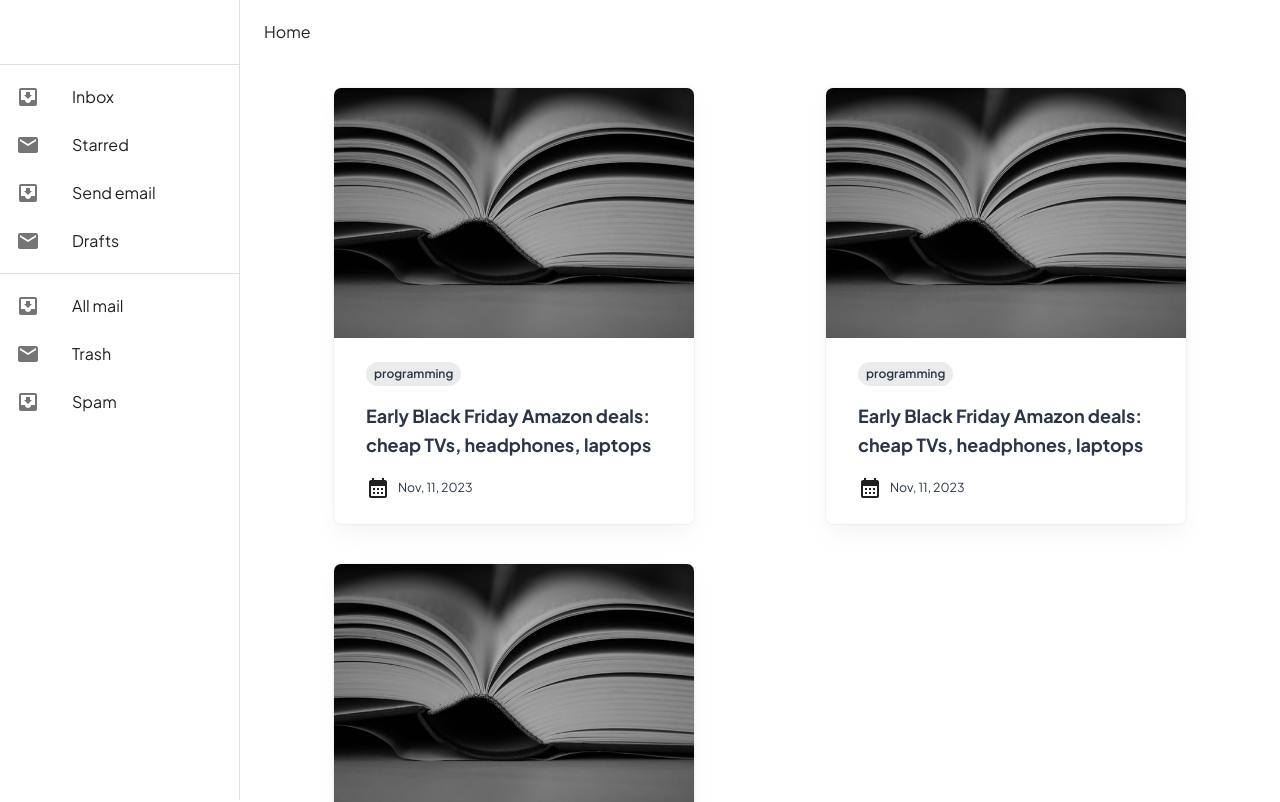
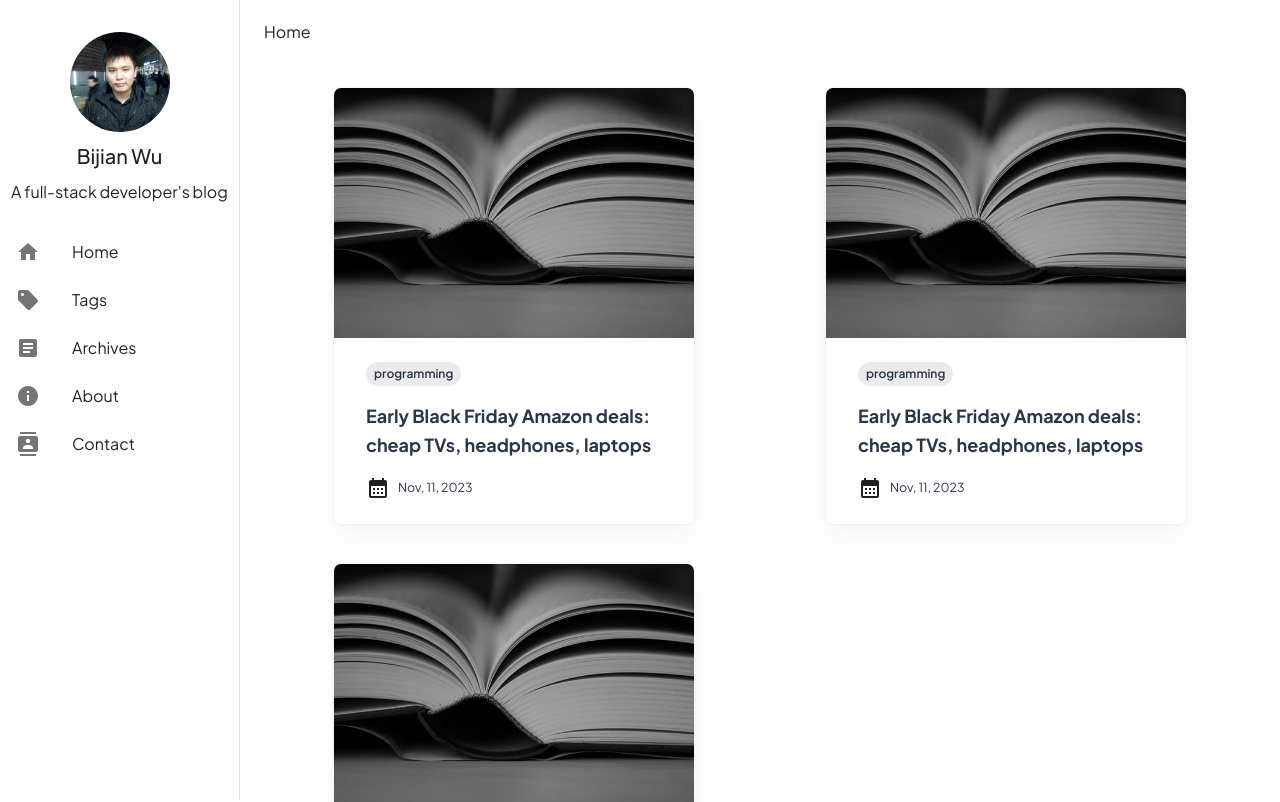
Before and after one commit to BijianWu/blog, a React (Create React App) app: page / in a window 1280 px wide. Shown: the top 802 px of the page. Built offline with nearby package versions, Linux system fonts and the light colour scheme.

Commit message:
chore: main nav bar update

```diff
--- a/src/components/Layout.jsx
+++ b/src/components/Layout.jsx
@@ -1,10 +1,15 @@
-import { AppBar, Box, Breadcrumbs, Container, CssBaseline, Divider, Drawer, IconButton, List, ListItem, ListItemButton, ListItemIcon, ListItemText, Toolbar, Typography } from "@mui/material";
+import { AppBar, Avatar, Box, Breadcrumbs, Container, CssBaseline, Divider, Drawer, IconButton, List, ListItem, ListItemButton, ListItemIcon, ListItemText, Stack, Toolbar, Typography } from "@mui/material";
 import { useState } from "react";
 import { Link, Outlet } from "react-router-dom";
 import InboxIcon from '@mui/icons-material/MoveToInbox';
 import MailIcon from '@mui/icons-material/Mail';
 import MenuIcon from '@mui/icons-material/Menu';
 import NavigateNextIcon from '@mui/icons-material/NavigateNext';
+import HomeIcon from '@mui/icons-material/Home';
+import SellIcon from '@mui/icons-material/Sell';
+import ArticleIcon from '@mui/icons-material/Article';
+import InfoIcon from '@mui/icons-material/Info';
+import ContactsIcon from '@mui/icons-material/Contacts';
 
 const drawerWidth = 240;
 
@@ -18,33 +23,64 @@ export default function Layout(props){
 
     const drawer = (
       <div>
-        <Toolbar />
-        <Divider />
+        {/* <Toolbar /> */}
+        <Stack justifyContent={"center"} spacing={1} alignItems={"center"} paddingTop={4} paddingBottom={2}>
+          <Avatar alt="Remy Sharp"  sx={{ width: 100, height: 100, marginBottom: 1 }} src={require("../assets/images/bijian-wu.jpg")}/>
+          <Typography color={"rgba(0, 0, 0, 0.87)"} variant="h6">Bijian Wu </Typography>
+          <Typography color={"rgba(0, 0, 0, 0.87)"} variant="body1" paragraph>A full-stack developer's blog </Typography>
+        </Stack>
+
+        {/* <Divider /> */}
         <List>
-          {['Inbox', 'Starred', 'Send email', 'Drafts'].map((text, index) => (
-            <ListItem key={text} disablePadding>
+          {/* {['Home', 'Tags', 'Archives', 'About', 'Contact'].map((text, index) => (
+
+          ))} */}
+          <ListItem key={"Home"} disablePadding>
               <ListItemButton>
                 <ListItemIcon>
-                  {index % 2 === 0 ? <InboxIcon /> : <MailIcon />}
+                  <HomeIcon />
                 </ListItemIcon>
-                <ListItemText primary={text} />
+                <ListItemText primary={'Home'} />
               </ListItemButton>
             </ListItem>
-          ))}
-        </List>
-        <Divider />
-        <List>
-          {['All mail', 'Trash', 'Spam'].map((text, index) => (
-            <ListItem key={text} disablePadding>
+
+            <ListItem key={"Tags"} disablePadding>
               <ListItemButton>
                 <ListItemIcon>
-                  {index % 2 === 0 ? <InboxIcon /> : <MailIcon />}
+                  <SellIcon />
                 </ListItemIcon>
-                <ListItemText primary={text} />
+                <ListItemText primary={'Tags'} />
               </ListItemButton>
             </ListItem>
-          ))}
+
+            <ListItem key={"Archives"} disablePadding>
+              <ListItemButton>
+                <ListItemIcon>
+                  <ArticleIcon />
+                </ListItemIcon>
+                <ListItemText primary={'Archives'} />
+              </ListItemButton>
+            </ListItem>
+
+            <ListItem key={"About"} disablePadding>
+              <ListItemButton>
+                <ListItemIcon>
+                  <InfoIcon />
+                </ListItemIcon>
+                <ListItemText primary={'About'} />
+              </ListItemButton>
+            </ListItem>
+
+            <ListItem key={"Contact"} disablePadding>
+              <ListItemButton>
+                <ListItemIcon>
+                  <ContactsIcon />
+                </ListItemIcon>
+                <ListItemText primary={'Contact'} />
+              </ListItemButton>
+            </ListItem>
         </List>
+
       </div>
     );
     function handleClick(event) {
```
Also changed, not shown: src/assets/images/bijian-wu.jpg (added).
